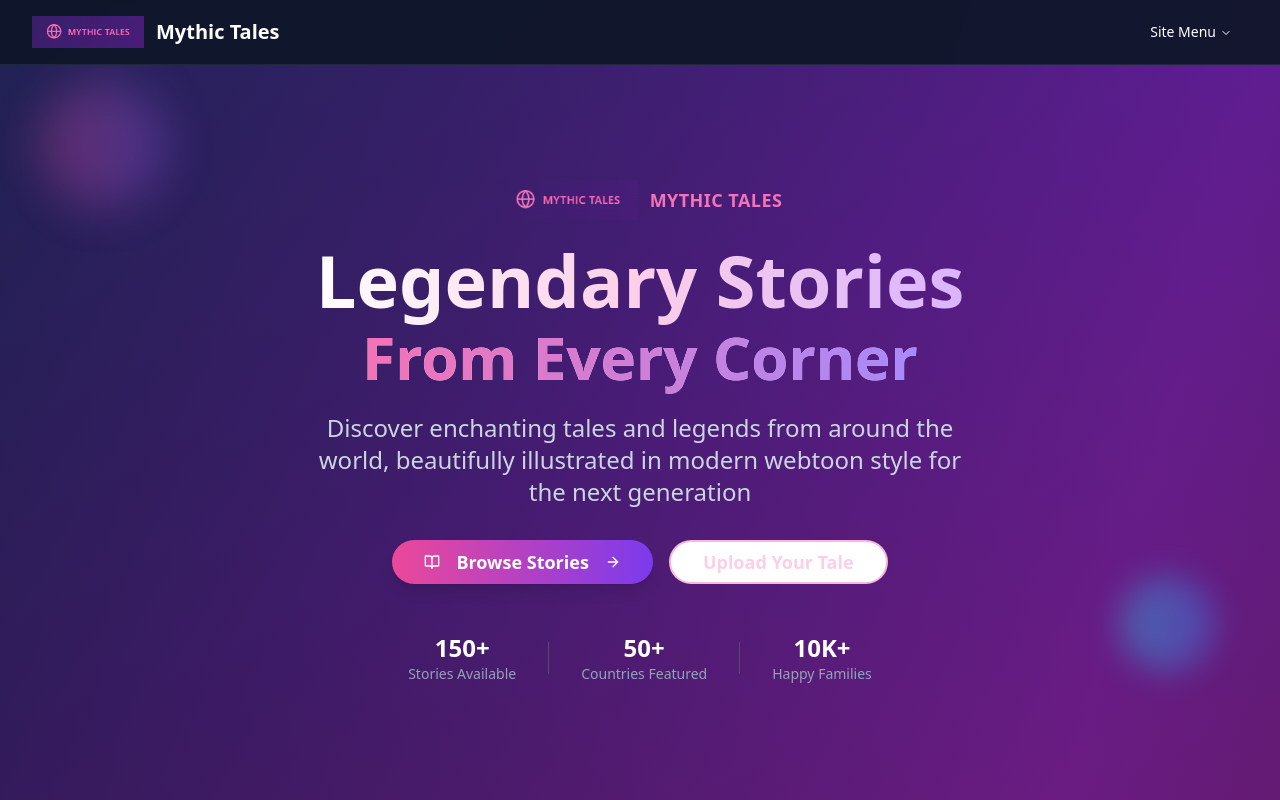
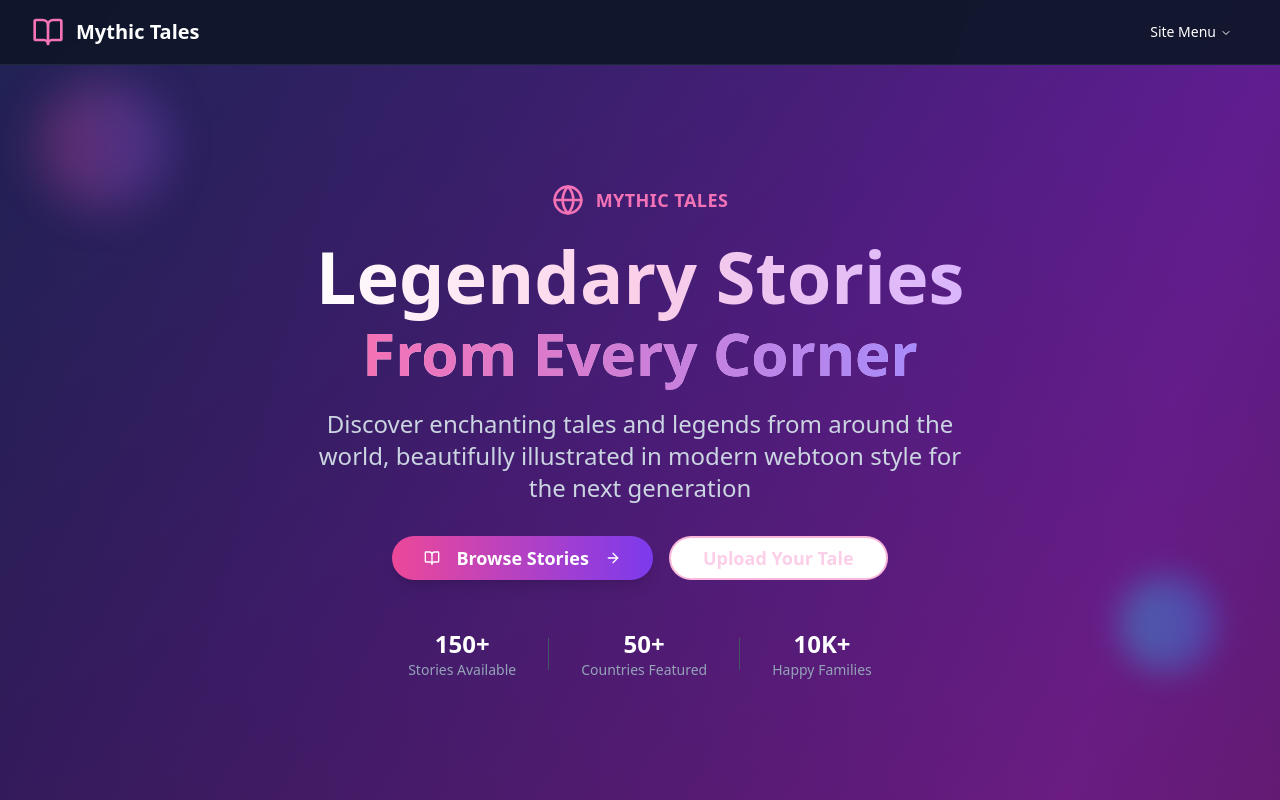
Before and after one commit to adrybecca/webtoon-tales-unfold, a React (Vite) app: page / in a window 1280 px wide. Shown: the top 800 px of the page. Built offline with nearby package versions, Linux system fonts and the light colour scheme.

Commit message:
Reverted to commit cf9896d534412d36e9cfe2de308f903a573129c5

```diff
--- a/src/components/Footer.tsx
+++ b/src/components/Footer.tsx
@@ -1,5 +1,5 @@
 
-import { Mail, Linkedin, Instagram, Facebook } from "lucide-react";
+import { BookOpen, Mail, Linkedin, Instagram, Facebook } from "lucide-react";
 
 export const Footer = () => {
   return (
@@ -8,11 +8,7 @@ export const Footer = () => {
         <div className="grid grid-cols-1 md:grid-cols-4 gap-8">
           <div className="col-span-1 md:col-span-2">
             <div className="flex items-center mb-4">
-              <img
-                src="/lovable-uploads/b1352845-c82b-4236-8f6c-c85970b89679.png"
-                alt="Mythic Tales Logo"
-                className="h-8 w-auto mr-3"
-              />
+              <BookOpen className="w-8 h-8 text-pink-400 mr-3" />
               <span className="text-xl font-bold text-white">Mythic Tales</span>
             </div>
             <p className="text-slate-400 mb-6 max-w-md">
--- a/src/components/Header.tsx
+++ b/src/components/Header.tsx
@@ -1,6 +1,6 @@
 
 import { useState } from "react";
-import { Menu, X } from "lucide-react";
+import { BookOpen, Menu, X } from "lucide-react";
 import {
   NavigationMenu,
   NavigationMenuContent,
@@ -41,11 +41,7 @@ export const Header = () => {
         <div className="flex items-center justify-between h-16">
           {/* Logo */}
           <div className="flex items-center">
-            <img
-              src="/lovable-uploads/b1352845-c82b-4236-8f6c-c85970b89679.png"
-              alt="Mythic Tales Logo"
-              className="h-8 w-auto mr-3"
-            />
+            <BookOpen className="w-8 h-8 text-pink-400 mr-3" />
             <span className="text-xl font-bold text-white">Mythic Tales</span>
           </div>
 
--- a/src/components/Hero.tsx
+++ b/src/components/Hero.tsx
@@ -1,6 +1,6 @@
 
 import { Button } from "@/components/ui/button";
-import { ArrowRight, BookOpen } from "lucide-react";
+import { ArrowRight, BookOpen, Globe } from "lucide-react";
 
 export const Hero = () => {
   const handleBrowseStoriesClick = () => {
@@ -21,11 +21,7 @@ export const Hero = () => {
 
       <div className="relative z-10 text-center max-w-4xl mx-auto">
         <div className="flex items-center justify-center mb-6">
-          <img
-            src="/lovable-uploads/b1352845-c82b-4236-8f6c-c85970b89679.png"
-            alt="Mythic Tales Logo"
-            className="h-10 w-auto mr-3"
-          />
+          <Globe className="w-8 h-8 text-pink-400 mr-3" />
           <span className="text-pink-400 font-semibold text-lg tracking-wide">MYTHIC TALES</span>
         </div>
 
```
Also changed, not shown: public/lovable-uploads/b1352845-c82b-4236-8f6c-c85970b89679.png (deleted).
